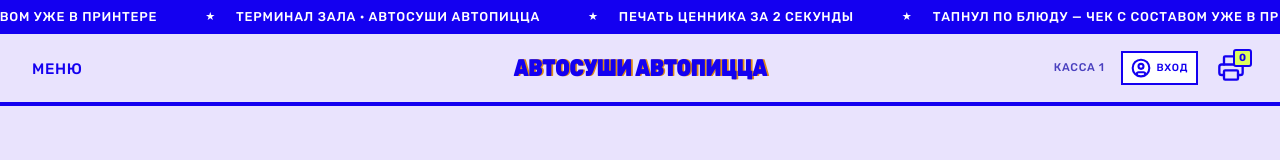
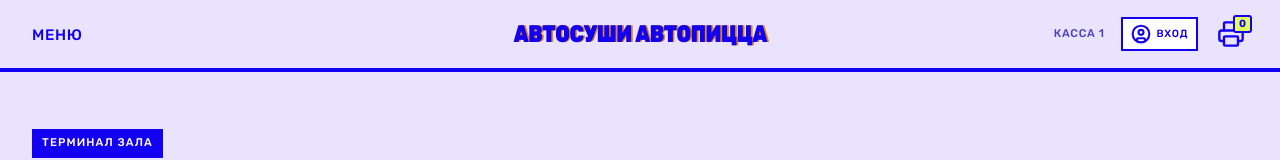
Before and after one commit to Leha1995/product-print-project, a React (Vite) app: page / in a window 1280 px wide. Shown: the top 160 px of the page. Built offline with nearby package versions, Linux system fonts and the light colour scheme.

Commit message:
[FIX] Убрал бегущую строку с объявлениями

```diff
--- a/src/pages/Index.tsx
+++ b/src/pages/Index.tsx
@@ -1,5 +1,4 @@
 import { useCallback, useState } from 'react';
-import AnnounceStrip from '@/components/AnnounceStrip';
 import TerminalHeader from '@/components/TerminalHeader';
 import MenuSection from '@/components/MenuSection';
 import PrintDialog from '@/components/PrintDialog';
@@ -68,7 +67,6 @@ const Index = () => {
 
   return (
     <div className="min-h-screen bg-background">
-      <AnnounceStrip />
       <TerminalHeader
         printedCount={jobs.length}
         onNavigate={scrollTo}
```
